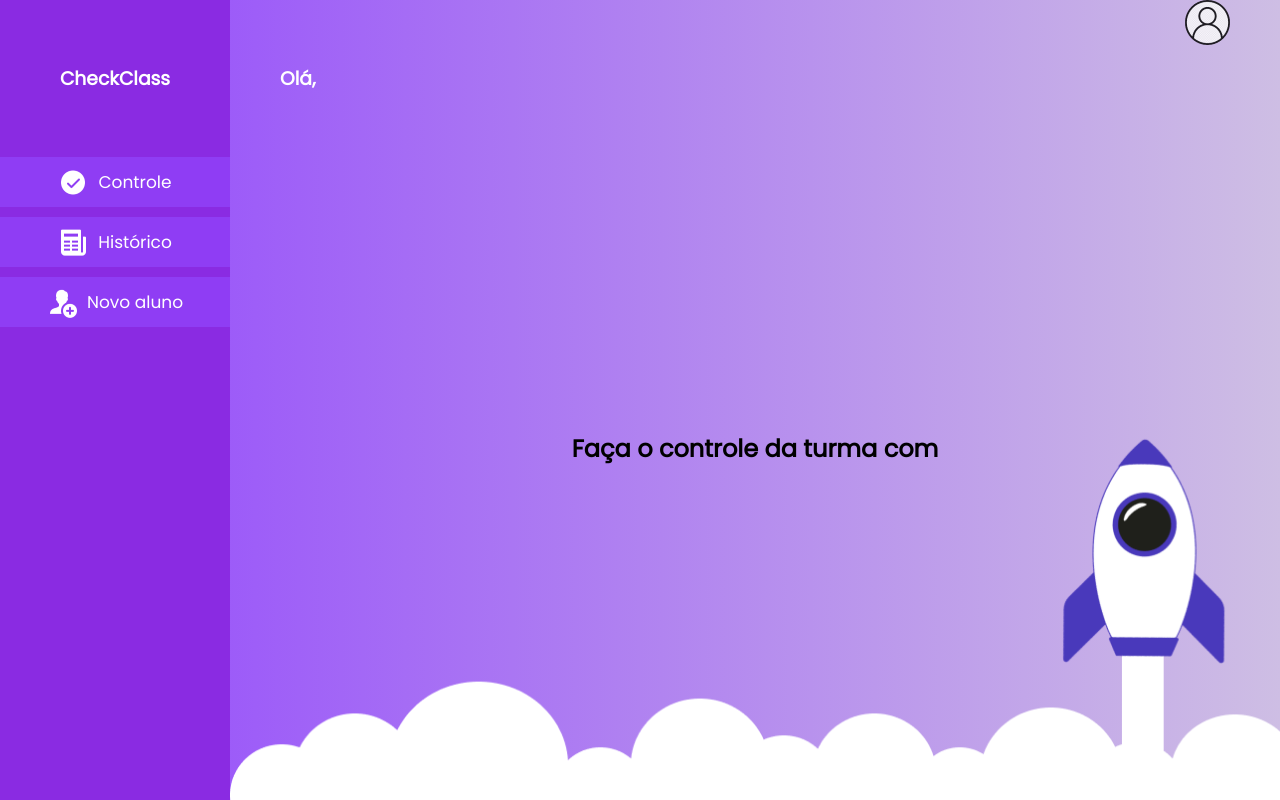
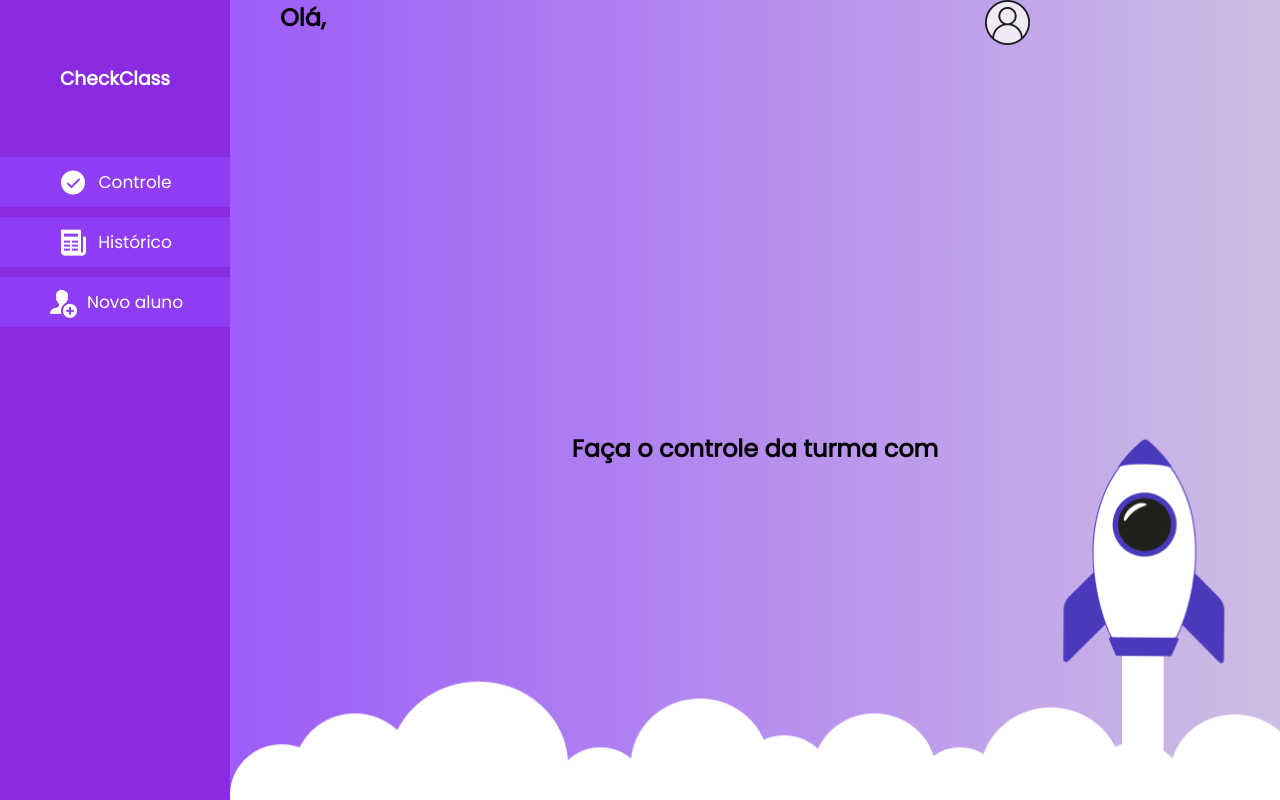
Before and after one commit to isaaraujor/tcc, a PHP site: page /dashboard.html in a window 1280 px wide. Run offline with PHP 8.4, Linux system fonts and the light colour scheme.

Commit message:
arrumado

```diff
--- a/tela-login/dashboard.html
+++ b/tela-login/dashboard.html
@@ -28,7 +28,7 @@
 
         <div class="tetudo">
             <nav class="dados-prof">
-                <h3>Olá, </h3>
+                <h2>Olá, </h2>
                 <div class="img-perfil">
                     <img class="user" src="img/download.png">
 
--- a/tela-login/style/cont.css
+++ b/tela-login/style/cont.css
@@ -25,7 +25,7 @@
     height: 100%;
 }
 .metade2{
-    width: 55vw;
+    width: 66vw;
     height: 100%;
     display: flex;
     flex-direction: column;
--- a/tela-login/style/dash.css
+++ b/tela-login/style/dash.css
@@ -56,6 +56,10 @@
     padding: 0 50px;
 }
 
+.img-perfil{
+    padding: 0 200px;
+}
+
 .titulo{
     height: 88vh;
     display: flex;
```
